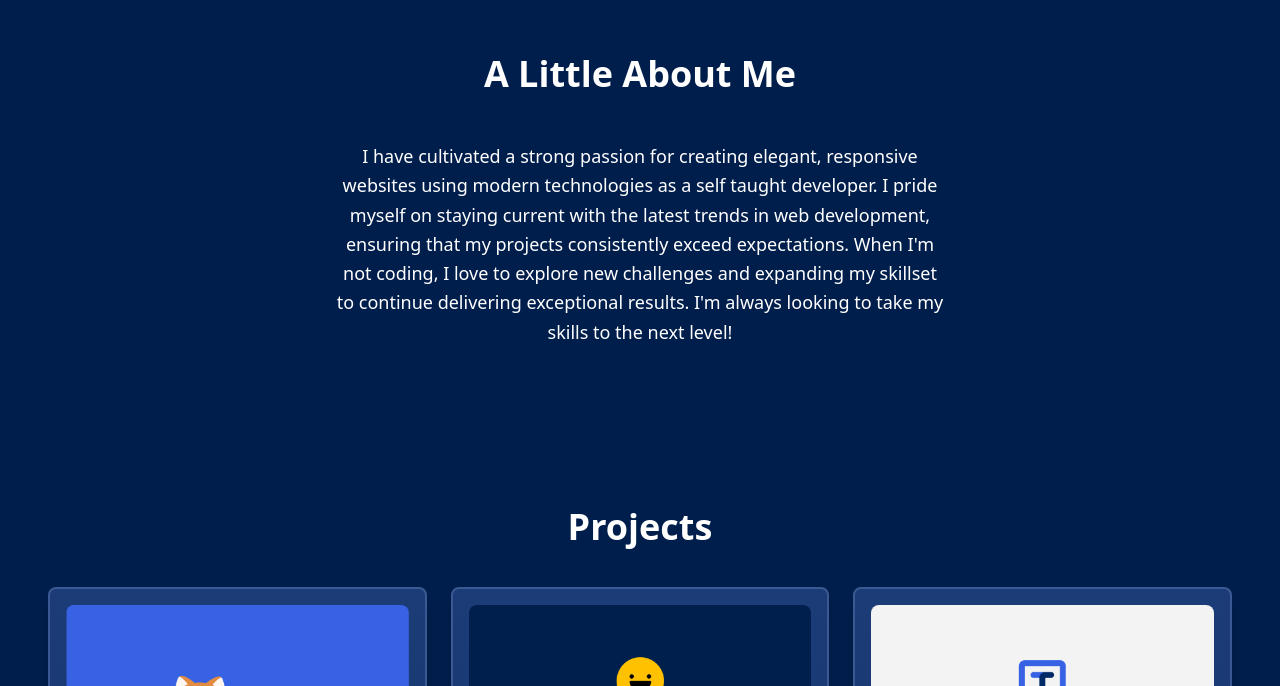
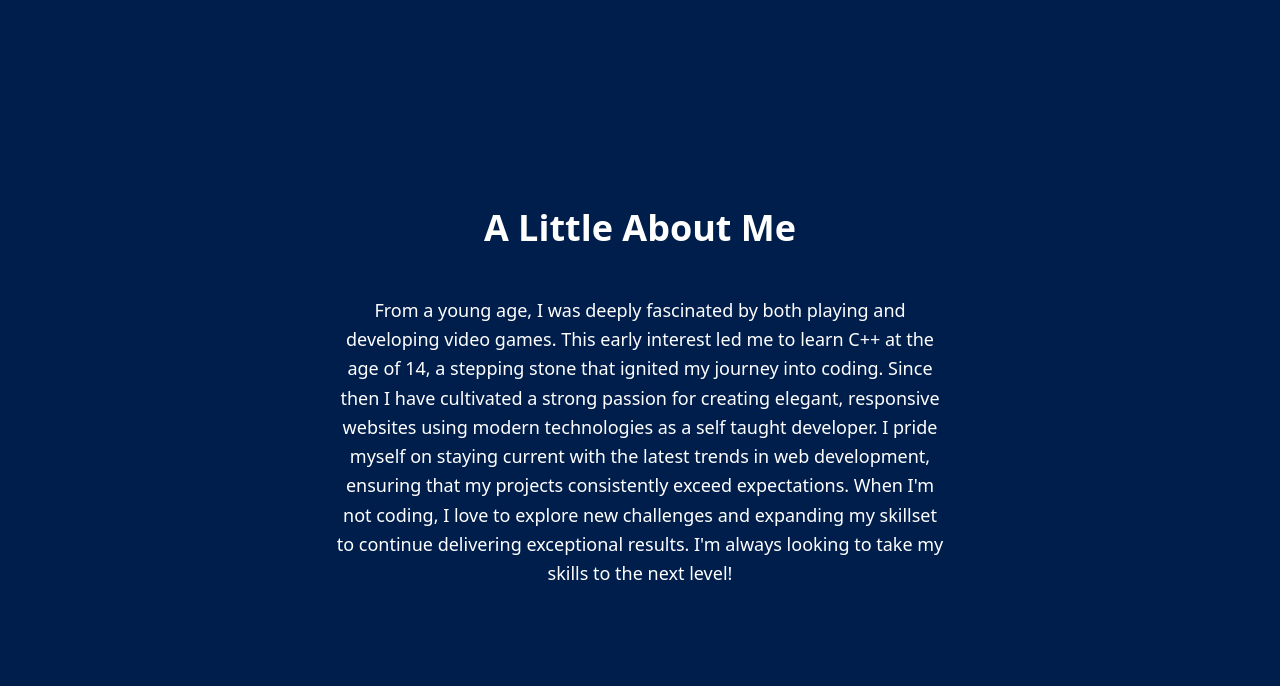
Before and after one commit to RyanmjDev/Portfolio, a React (Vite) app: page / in a window 1280 px wide. Shown: the part 794-1480 px from the top of the page. Built offline with nearby package versions, Linux system fonts and the light colour scheme.

Commit message:
Update About section with personal story

```diff
--- a/src/Components/About.jsx
+++ b/src/Components/About.jsx
@@ -2,7 +2,7 @@ import React from 'react';
 
 const About = () => {
   return (
-    <section id="about" className="py-12 bg-fixed bg-center bg-cover flex justify-center items-center"  >
+    <section id="about" className=" h-screen bg-fixed bg-center bg-cover flex justify-center items-center"  >
       <div className="container mx-auto px-4 w-full xl:w-1/2" data-aos="fade-up" data-aos-once="false" data-aos-duration="1000">
         <div className=" mx-auto text-center">
         <h2 className="text-4xl font-bold mb-8">
@@ -10,7 +10,8 @@ const About = () => {
           </h2>
           <div className="py-4 rounded-lg ">
             <p className="text-lg leading-relaxed">
-            I have cultivated a strong passion for creating elegant, responsive websites using modern technologies as a self taught developer.
+            From a young age, I was deeply fascinated by both playing and developing video games. This early interest led me to learn C++ at the age of 14,
+            a stepping stone that ignited my journey into coding. Since then I have cultivated a strong passion for creating elegant, responsive websites using modern technologies as a self taught developer.
             I pride myself on staying current with the latest trends in web development, ensuring that my projects consistently exceed expectations.
             When I'm not coding, I love to explore new challenges and expanding my skillset to continue delivering exceptional results.
             I'm always looking to take my skills to the next level!
```
